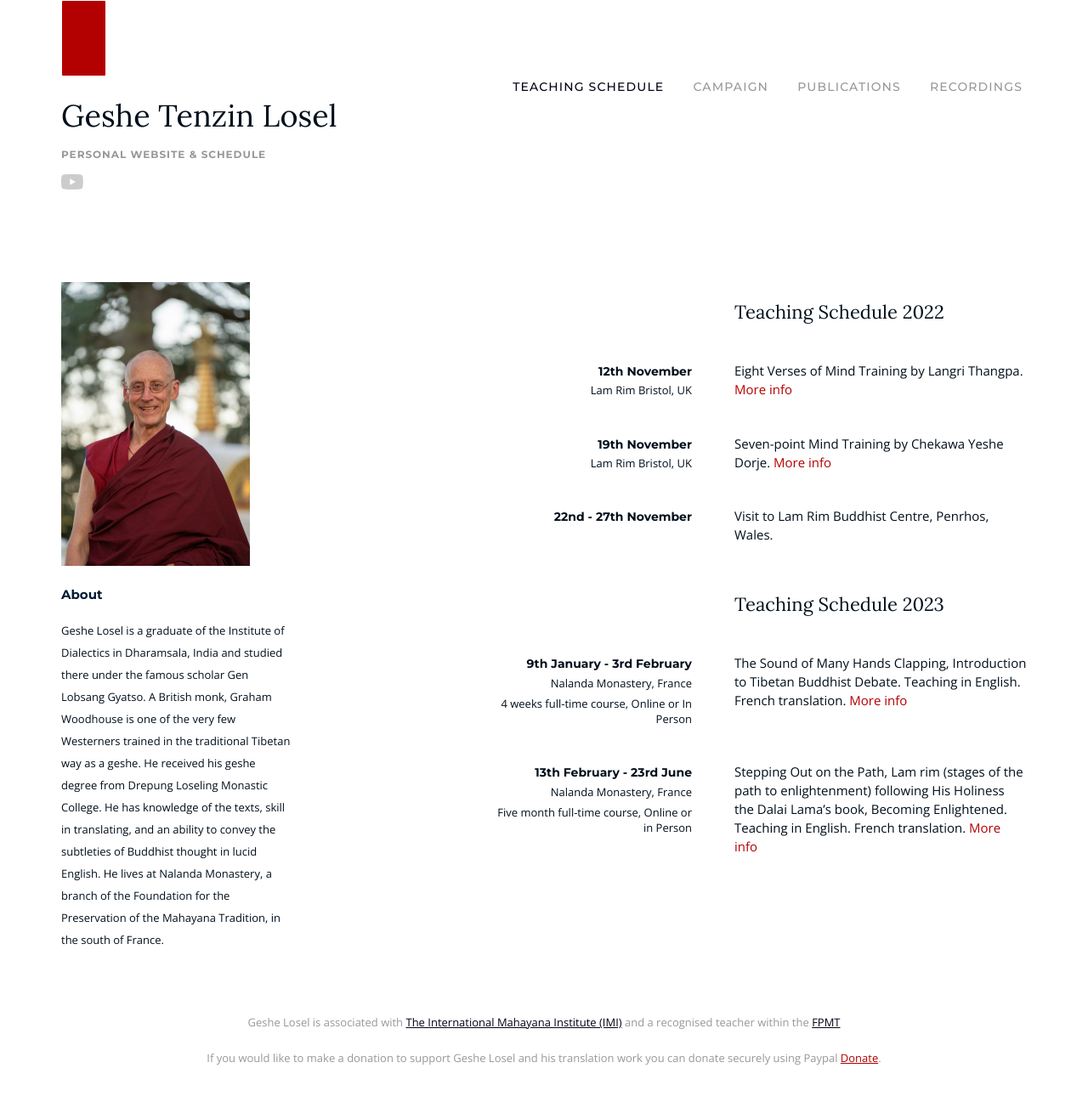
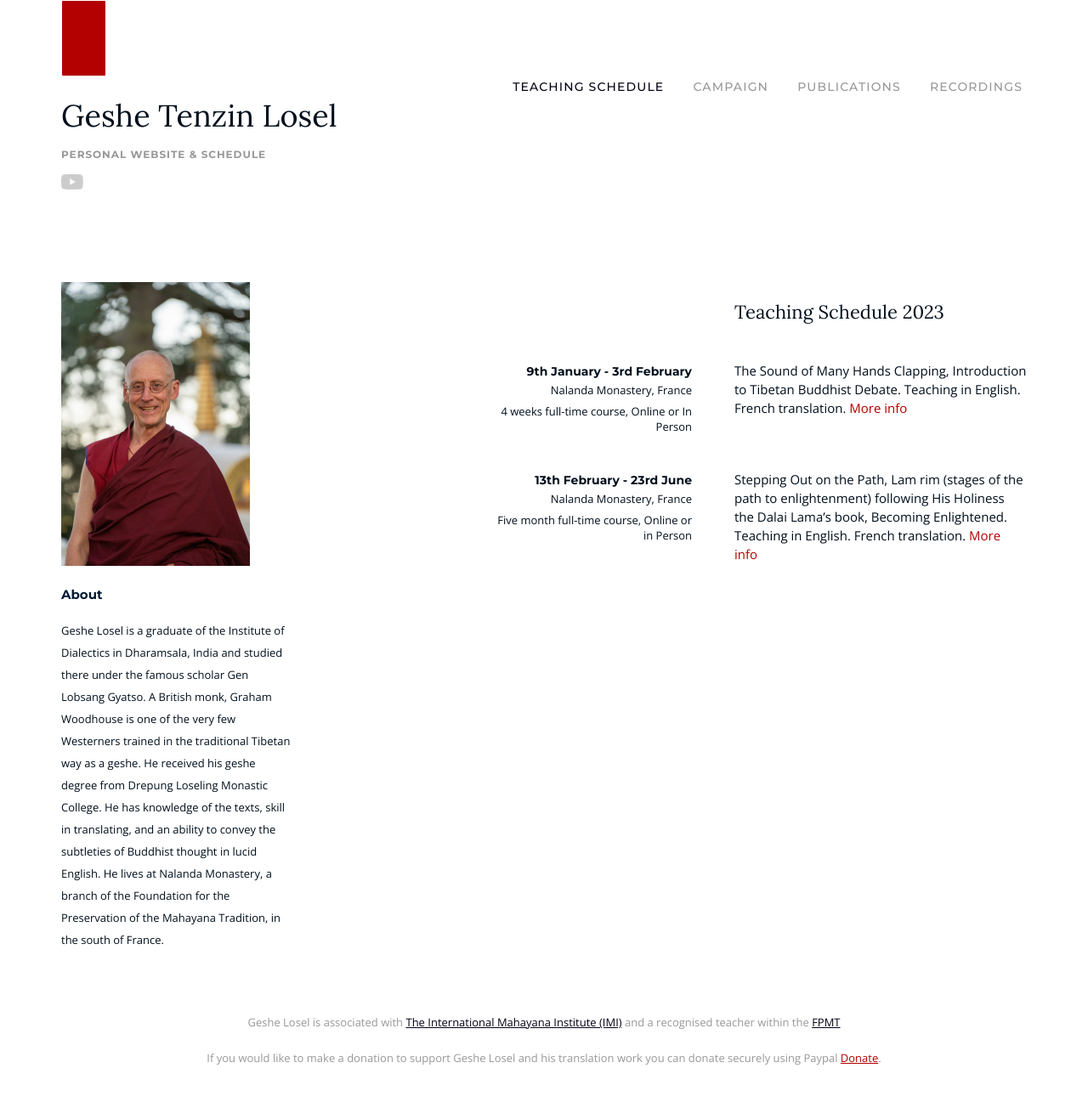
Before and after one commit to hallodom/geshe-graham-losel, a Jekyll site: the page built from index.html, in a window 1280 px wide. Shown: the whole page at 85% size. Built offline with Jekyll 4.4.1, drawn with Linux system fonts in a browser that asks for light colours.

Commit message:
Remove 2022 schedule

```diff
--- a/index.html
+++ b/index.html
@@ -22,54 +22,6 @@ pageName: index
 
      <!-- Begin Events -->
       <div class="row end-xs events">
-
-        <!-- Schedule header -->
-        <div class="col-xs-12">
-          <div class="row end-sm">
-              <div class="col-xs-12 col-sm-5">
-                <h3 class="schedule-header">Teaching Schedule 2022</h3>
-              </div>
-            </div>
-        </div>
-
-        <!-- Event -->
-        <div class="col-xs-6
-                    col-sm-4
-                    event-info">
-            <time class="event-date">12th November</time>
-            <p class="event-location">Lam Rim Bristol, UK</p>
-        </div>
-
-        <div class="col-xs-6
-                    col-sm-5">
-            <p class="event-title">Eight Verses of Mind Training by Langri Thangpa. <a href="https://lamrimbristol.org.uk/programme/current-programme#h-weekends">More info</a></p>
-        </div>
-
-        <!-- Event -->
-        <div class="col-xs-6
-                    col-sm-4
-                    event-info">
-            <time class="event-date">19th November</time>
-            <p class="event-location">Lam Rim Bristol, UK</p>
-        </div>
-
-        <div class="col-xs-6
-                    col-sm-5">
-            <p class="event-title">Seven-point Mind Training by Chekawa Yeshe Dorje. <a href="https://lamrimbristol.org.uk/programme/current-programme#h-weekends">More info</a></p>
-        </div>
-
-        <!-- Event -->
-        <div class="col-xs-6
-                    col-sm-4
-                    event-info">
-            <time class="event-date">22nd - 27th November</time>
-            <p class="event-location"></p>
-        </div>
-
-        <div class="col-xs-6
-                    col-sm-5">
-            <p class="event-title">Visit to Lam Rim Buddhist Centre, Penrhos, Wales.</p>
-        </div>
 
         <!-- Schedule header -->
         <div class="col-xs-12">
```
